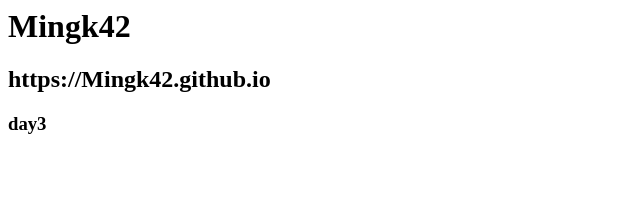
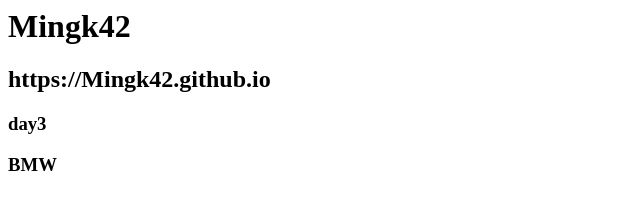
Before and after one commit to Mingk42/Mingk42.github.io, a plain HTML site: page index.html in a window 1280 px wide. Shown: the full height of the page, 0-640 px from the left. Drawn offline with Linux system fonts and the light colour scheme.

Commit message:
BMW
....................

```diff
--- a/index.html
+++ b/index.html
@@ -1,3 +1,4 @@
 <h1>Mingk42</h1>
 <h2>https://Mingk42.github.io</h2>
 <h3>day3</h3>
+<h3>BMW</h3>
```
